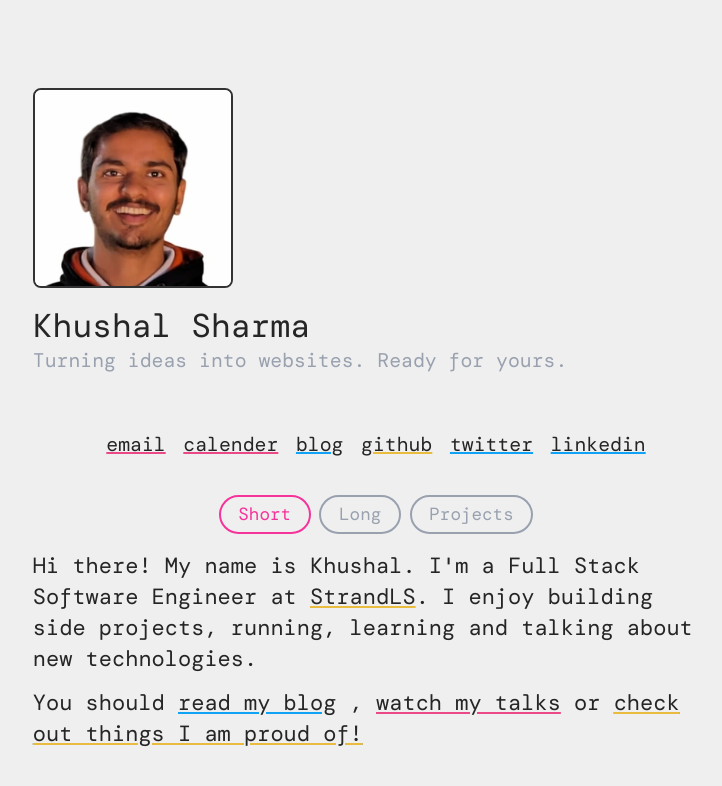
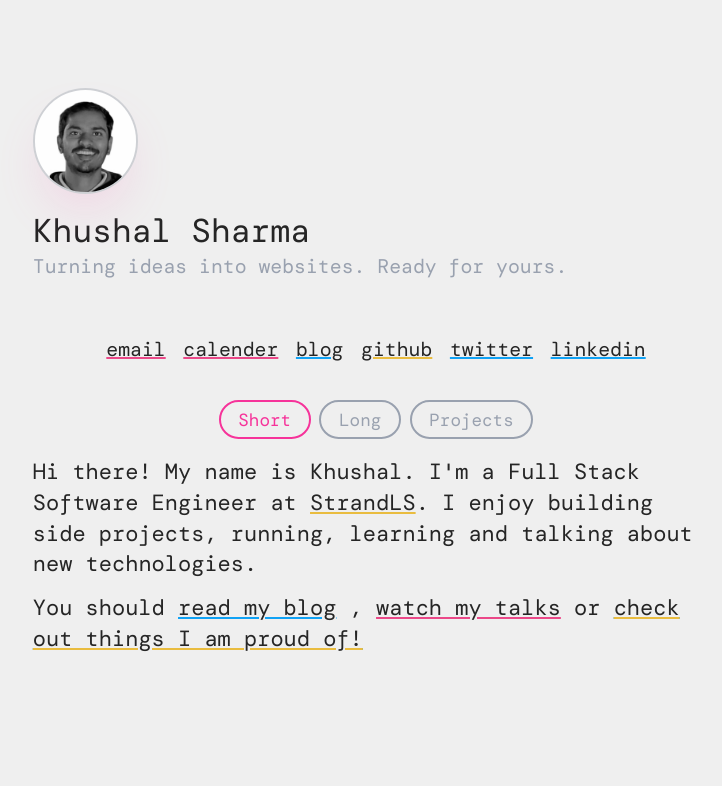
Before and after one commit to Logan1x/Logan1x.github.io, a React (Vite) app: page / in a window 1280 px wide. Shown: the top 786 px of the page, without its empty margins (264-986 px from the left). Built offline with nearby package versions, Linux system fonts and the light colour scheme; a web font is replaced by a local one.

Commit message:
removed confliting css

```diff
--- a/src/components/FaceTracker.tsx
+++ b/src/components/FaceTracker.tsx
@@ -34,19 +34,15 @@ export default function FaceTracker({
   return (
     <div
       ref={containerRef}
-      className={`face-tracker ${className}`}
-      style={{ width: "200px", height: "200px" }}
+      className={`face-tracker rounded-full w-24 h-24 overflow-hidden shadow-2xl shadow-pink-400/20 bg-gray-500/20 border-2 border-gray-400/10 ${className}`}
       onMouseMove={handleMouseMove}
     >
       {currentImage && (
         <img
           src={currentImage}
           alt="Face following gaze"
-          className="face-image"
+          className="face-image w-full h-full object-contain grayscale"
           style={{
-            width: "100%",
-            height: "100%",
-            objectFit: "contain",
             transition: "opacity 0.1s ease-out",
             display: "block",
           }}
--- a/src/index.css
+++ b/src/index.css
@@ -21,20 +21,9 @@ body {
 
 .face-tracker {
   position: relative;
-  width: 100%;
-  height: 100%;
-  min-height: 200px;
-  background: #f0f0f0;
-  border: 2px solid #333;
-  border-radius: 8px;
-  overflow: hidden;
-  cursor: crosshair; /* Show cursor for testing */
 }
 
 .face-image {
-  width: 100%;
-  height: 100%;
-  object-fit: contain;
   transition: opacity 0.1s ease-out;
 }
 
@@ -71,10 +60,3 @@ body {
   font-size: 12px;
   line-height: 1.4;
 }
-
-/* Responsive adjustments */
-@media (max-width: 768px) {
-  .face-tracker {
-    min-height: 250px;
-  }
-}
```
